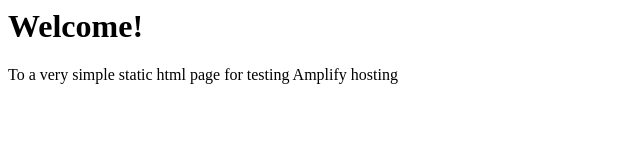
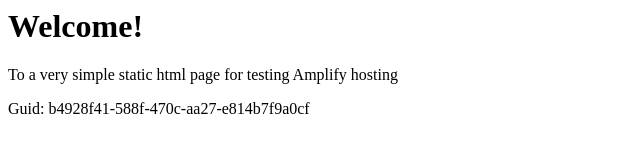
Before and after one commit to aws-aemilia-syd/Github-PR-Commit-Integration-Test-DoNotTouch-v1-preprod-ap-southeast-2, a website: page src/index.html in a window 1280 px wide. Shown: the whole page, without its empty margins (0-640 px from the left). Drawn offline with Linux system fonts and the light colour scheme.

Commit message:
commit from integ tests

```diff
--- a/src/index.html
+++ b/src/index.html
@@ -1,3 +1,5 @@
+
+
 <html lang="en">
 
 <head>
@@ -10,6 +12,6 @@
 <body>
     <h1>Welcome!</h1>
     <p>To a very simple static html page for testing Amplify hosting</p>
-</body>
+    <p>Guid: b4928f41-588f-470c-aa27-e814b7f9a0cf</p></body>
 
 </html>
```
